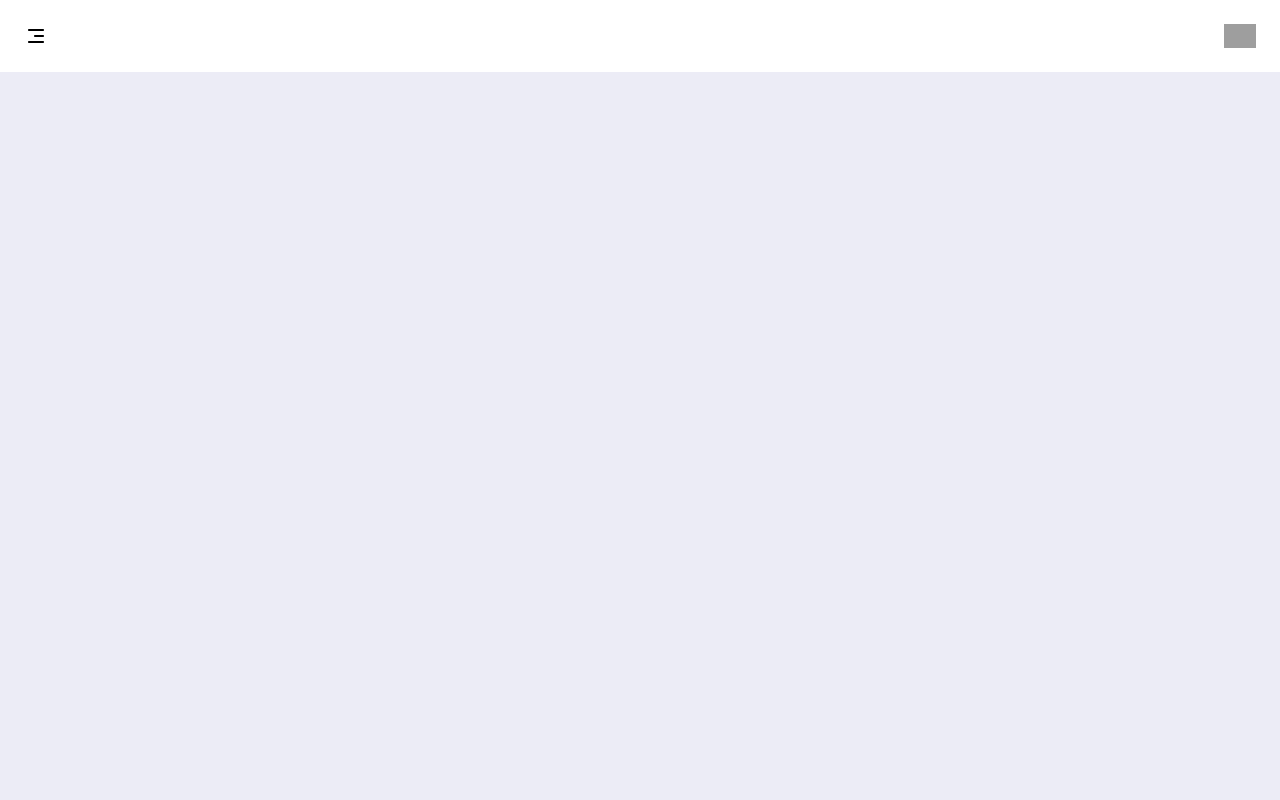
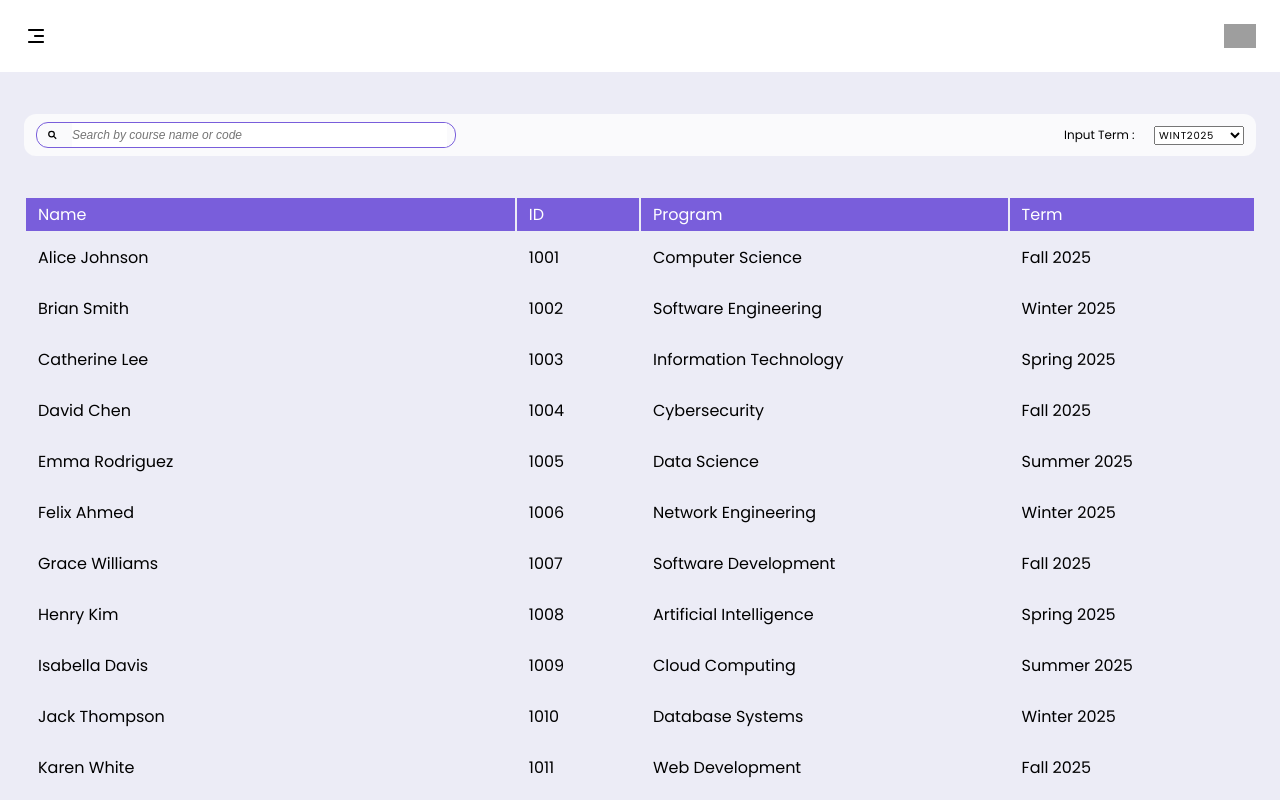
Before and after one commit to caroliantas2109/bow-valley-college-app, a React (Create React App) app: page /adminviewstudent in a window 1280 px wide. Built offline with nearby package versions, Linux system fonts and the light colour scheme; grey boxes are pictures that could not be loaded.

Commit message:
table component added

```diff
--- a/src/App.js
+++ b/src/App.js
@@ -4,6 +4,7 @@ import './App.css';
 //------------------------pages -------------------------------
 import HomePage from './pages/home/home-page.jsx';
 import Registration from './pages/student/registration/student-registration.jsx';
+import AdminViewStudent from './pages/admin/view_student/view_student.jsx';
 
 //------------------components---------------------------------
 import NavBar from './components/navbar/navbar.jsx';
@@ -52,6 +53,7 @@ function App() {
         <Routes>
           <Route index={true} element={<HomePage />} />
           <Route path='/registration' element={<Registration/>} />
+          <Route path='/adminviewstudent' element={<AdminViewStudent/>} />
         </Routes>
       </main>
 
--- /dev/null
+++ b/src/components/table/table.jsx
@@ -0,0 +1,38 @@
+import styles from './table.module.css';
+
+function Table(props){
+    const data = props.data;
+    const tableSettings = props.tableSettings;
+
+    return <div>
+        <table className={styles.table}>
+            <thead>
+                <tr>
+                    {
+                        tableSettings.map(setting => {
+                            return <th key={setting.column} style={{width:`${setting.size * 100}%`}}>{setting.column}</th>
+                        })
+                    }
+                </tr>
+            </thead>
+
+            <tbody>
+                {
+                    data.map(d => {
+                        return <tr>
+                            {
+                                Object.entries(d).map(([key, value]) => {
+                                    return <td key={`${key}-${value}`}>
+                                        {value}
+                                    </td>
+                                })
+                            }
+                        </tr>
+                    })
+                }
+            </tbody>
+        </table>
+    </div>
+}
+
+export default Table;
--- /dev/null
+++ b/src/components/table/table.module.css
@@ -0,0 +1,22 @@
+
+.table{
+    width: 100%;
+}
+
+table, th, tr{
+}
+
+thead{
+    text-align: left;
+    background-color: var(--purple-90);
+    color: white;
+}
+
+thead th{
+    font-weight: 400;
+    padding: 4px 12px;
+}
+
+tbody td{
+    padding: 12px;
+}
--- /dev/null
+++ b/src/pages/admin/view_student/view_student.jsx
@@ -0,0 +1,142 @@
+import styles from '../../student/registration/student-reg.module.css';
+import Table from '../../../components/table/table';
+import { GrFormSearch } from "react-icons/gr";
+
+
+
+function AdminViewStudent(props) {
+    const tableSettings = [
+        {
+            "column": "Name",
+            "size": 0.4
+        },
+        {
+            "column": "ID",
+            "size": 0.1
+        },
+        {
+            "column": "Program",
+            "size": 0.3
+        },
+        {
+            "column": "Term",
+            "size": 0.2
+        },
+    ]
+
+    const tableData = [
+        {
+            "Name": "Alice Johnson",
+            "ID": 1001,
+            "Program": "Computer Science",
+            "Term": "Fall 2025"
+        },
+        {
+            "Name": "Brian Smith",
+            "ID": 1002,
+            "Program": "Software Engineering",
+            "Term": "Winter 2025"
+        },
+        {
+            "Name": "Catherine Lee",
+            "ID": 1003,
+            "Program": "Information Technology",
+            "Term": "Spring 2025"
+        },
+        {
+            "Name": "David Chen",
+            "ID": 1004,
+            "Program": "Cybersecurity",
+            "Term": "Fall 2025"
+        },
+        {
+            "Name": "Emma Rodriguez",
+            "ID": 1005,
+            "Program": "Data Science",
+            "Term": "Summer 2025"
+        },
+        {
+            "Name": "Felix Ahmed",
+            "ID": 1006,
+            "Program": "Network Engineering",
+            "Term": "Winter 2025"
+        },
+        {
+            "Name": "Grace Williams",
+            "ID": 1007,
+            "Program": "Software Development",
+            "Term": "Fall 2025"
+        },
+        {
+            "Name": "Henry Kim",
+            "ID": 1008,
+            "Program": "Artificial Intelligence",
+            "Term": "Spring 2025"
+        },
+        {
+            "Name": "Isabella Davis",
+            "ID": 1009,
+            "Program": "Cloud Computing",
+            "Term": "Summer 2025"
+        },
+        {
+            "Name": "Jack Thompson",
+            "ID": 1010,
+            "Program": "Database Systems",
+            "Term": "Winter 2025"
+        },
+        {
+            "Name": "Karen White",
+            "ID": 1011,
+            "Program": "Web Development",
+            "Term": "Fall 2025"
+        },
+        {
+            "Name": "Liam Brown",
+            "ID": 1012,
+            "Program": "Mobile Application Design",
+            "Term": "Spring 2025"
+        },
+        {
+            "Name": "Mia Patel",
+            "ID": 1013,
+            "Program": "Machine Learning",
+            "Term": "Summer 2025"
+        },
+        {
+            "Name": "Noah Wilson",
+            "ID": 1014,
+            "Program": "Game Development",
+            "Term": "Fall 2025"
+        },
+        {
+            "Name": "Olivia Green",
+            "ID": 1015,
+            "Program": "Computer Systems Technology",
+            "Term": "Winter 2025"
+        }
+    ]
+
+
+    return <div className={`${styles.registration} container`}>
+        <div className={`${styles.searchBarTop} ${styles.topHeader} flex-row-space-between`}>
+            <div className={`${styles.searchBarHolder} flex-col-gap-12`}>
+                <GrFormSearch />
+
+                <input type="search" name="searchInput" id="searchInput" className={`${styles.searchInput}`} placeholder='Search by course name or code' />
+            </div>
+
+            <div className={`${styles.sortBarHolder} flex-row-space-between`}>
+                <span>Input Term :</span>
+
+                <select name="termSort" id="termSort" className={`${styles.sortTerm}`}>
+                    <option value="0">WINT2025</option>
+                </select>
+            </div>
+        </div>
+
+        <Table tableSettings={tableSettings} data={tableData}></Table>
+    </div>
+}
+
+export default AdminViewStudent;
```
Also changed, not shown: src/pages/admin/view_student/view_student.module.css (added).
